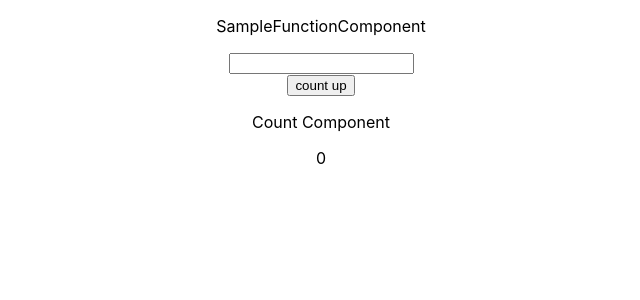
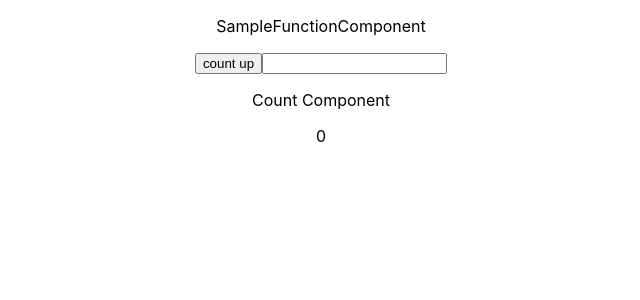
Before and after one commit to 2017Yasu/test-react-components, a React (Create React App) app: page / in a window 1280 px wide. Shown: the top 300 px of the page, without its empty margins (319-959 px from the left). Built offline with nearby package versions, Linux system fonts and the light colour scheme.

Commit message:
input要素を子コンポーネントに移動 useCallbackを使って関数をpropsに受け渡し

```diff
--- /dev/null
+++ b/src/components/FunctionCallbackHookCountComponent.tsx
@@ -0,0 +1,30 @@
+import React, { memo } from 'react';
+
+
+type Props = {
+    count: number;
+    changeText: React.ChangeEventHandler;
+};
+
+const FunctionCountComponent = (props: Props): JSX.Element => {
+    const { count, changeText } = props;
+    console.log('FunctionCountComponent');
+
+    return (
+        <>
+            <input type='text' onChange={changeText} />
+            <p>Count Component</p>
+            {count}
+        </>
+    );
+};
+
+const FunctionCallbackHookCountComponent = memo(function FunctionCallbackHookCountComponent(props: Props): JSX.Element {
+    return (
+        <FunctionCountComponent
+            {...props}
+        />
+    );
+});
+
+export default FunctionCallbackHookCountComponent;
--- a/src/components/SampleFunctionComponent.tsx
+++ b/src/components/SampleFunctionComponent.tsx
@@ -1,6 +1,6 @@
-import React, { useState } from 'react';
+import React, { useState, useCallback } from 'react';
 
-import FunctionMemoCountComponent from './FunctionMemoCountComponent';
+import FunctionCallbackHookCountComponent from './FunctionCallbackHookCountComponent';
 
 export default function SampleFunctionComponent() {
     console.log('SampleFunctionComponent');
@@ -14,6 +14,8 @@ export default function SampleFunctionComponent() {
         setText(e.target.value);
     };
 
+    const changeTextCallback = useCallback(changeText, [setText]);
+
     const countUp: React.MouseEventHandler = () => {
         setCount(count + 1);
     };
@@ -22,12 +24,12 @@ export default function SampleFunctionComponent() {
         <>
             <div>
                 <p>SampleFunctionComponent</p>
-                <input type="text" onChange={changeText} />
             </div>
             <div>
                 <button onClick={countUp}>count up</button>
-                <FunctionMemoCountComponent
+                <FunctionCallbackHookCountComponent
                     count={count}
+                    changeText={changeTextCallback}
                 />
             </div>
         </>
```
